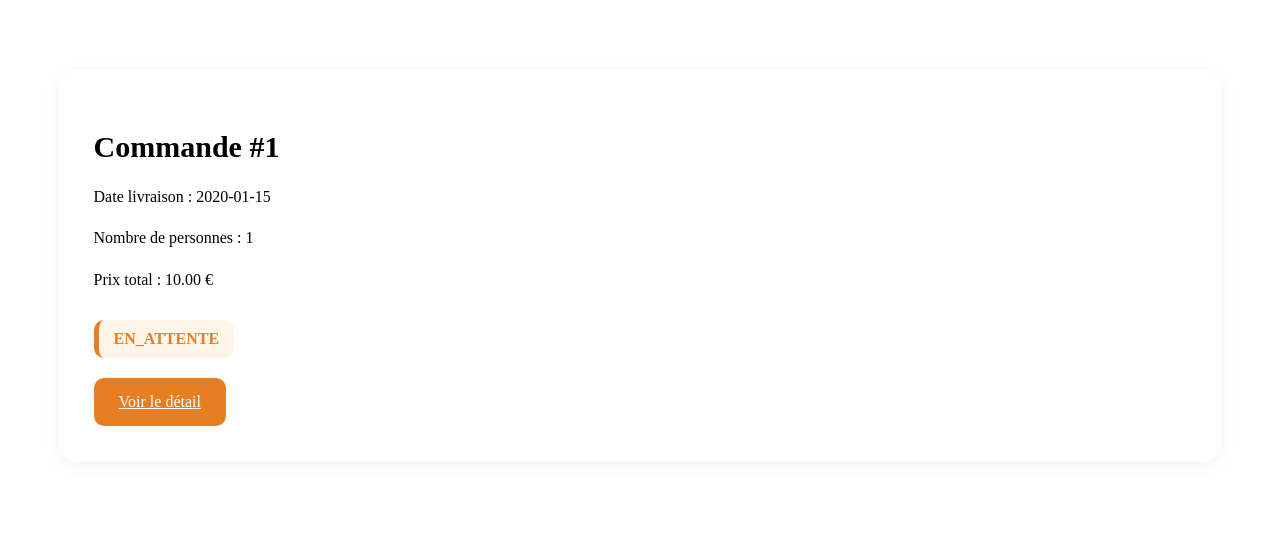
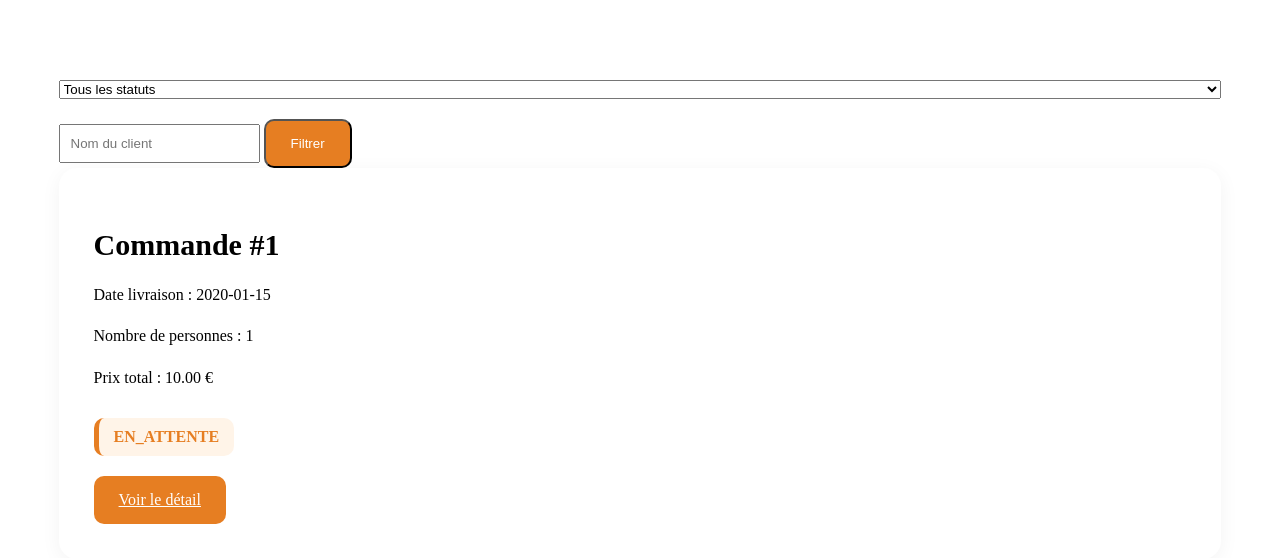
Before and after one commit to Nico60110/vite-gourmand, a PHP site: page /pages/admin/commandes.php in a window 1280 px wide. Shown: the top 558 px of the page. Run offline with PHP 8.4, Linux system fonts and the light colour scheme; data comes from the database, SQL or seed files in the repository; tables that the repository leaves empty hold one stand-in row (values such as "Sample post").

Commit message:
Add order management and filters

```diff
--- a/css/admin/commandes-admin.css
+++ b/css/admin/commandes-admin.css
@@ -94,6 +94,10 @@ label {
     font-weight: 600;
 }
 
+input {
+    padding: 10px;
+}
+
 .btn {
 
     display: inline-block;
--- a/pages/admin/commandes.php
+++ b/pages/admin/commandes.php
@@ -2,12 +2,58 @@
 
 require '../../config/database.php';
 
-$sql = "SELECT *
-        FROM commande
-        ORDER BY dateCommande DESC";
+// =========================
+// FILTRES
+// =========================
+
+$statut = $_GET['statut'] ?? '';
+$client = $_GET['client'] ?? '';
+
+// =========================
+// REQUETE
+// =========================
+
+$sql = "
+SELECT c.*, u.nom, u.prenom
+FROM commande c
+INNER JOIN utilisateur u
+ON c.idUtilisateur = u.idUtilisateur
+WHERE 1=1
+";
+
+$params = [];
+
+// Filtre statut
+
+if(!empty($statut)){
+
+    $sql .= " AND c.statut = ?";
+
+    $params[] = $statut;
+}
+
+// Filtre client
+
+if(!empty($client)){
+
+    $sql .= " AND (
+        u.nom LIKE ?
+        OR u.prenom LIKE ?
+    )";
+
+    $params[] = "%$client%";
+    $params[] = "%$client%";
+}
+
+// Tri
+
+$sql .= " ORDER BY c.dateCommande DESC";
+
+// Exécution
 
 $query = $pdo->prepare($sql);
-$query->execute();
+
+$query->execute($params);
 
 $commandes = $query->fetchAll();
 
@@ -28,13 +74,62 @@ $commandes = $query->fetchAll();
 
 <section class="container">
 
+    <form method="GET" class="filter-form">
 
+        <select name="statut">
+
+            <option value="">
+                Tous les statuts
+            </option>
+
+            <option value="EN_ATTENTE">
+                EN_ATTENTE
+            </option>
+
+            <option value="ACCEPTEE">
+                ACCEPTEE
+            </option>
+
+            <option value="EN_PREPARATION">
+                EN_PREPARATION
+            </option>
+
+            <option value="EN_LIVRAISON">
+                EN_LIVRAISON
+            </option>
+
+            <option value="LIVREE">
+                LIVREE
+            </option>
+
+            <option value="TERMINEE">
+                TERMINEE
+            </option>
+
+            <option value="ANNULEE">
+                ANNULEE
+            </option>
+
+        </select>
+
+        <input
+            type="text"
+            name="client"
+            placeholder="Nom du client">
+
+        <button type="submit" class="btn">
+            Filtrer
+        </button>
+
+    </form>
 
     <?php foreach($commandes as $commande): ?>
 
         <div class="card">
 
-                <h2>Commande #<?= $commande['idCommande']; ?></h2>
+            <h2>
+                Commande #<?= $commande['idCommande']; ?>
+            </h2>
 
             <p>
                 Date livraison :
@@ -65,8 +160,6 @@ $commandes = $query->fetchAll();
 
     <?php endforeach; ?>
 
-
-
 </section>
 
 </body>
```
Lines whose indentation alone changed are shown as unchanged.
